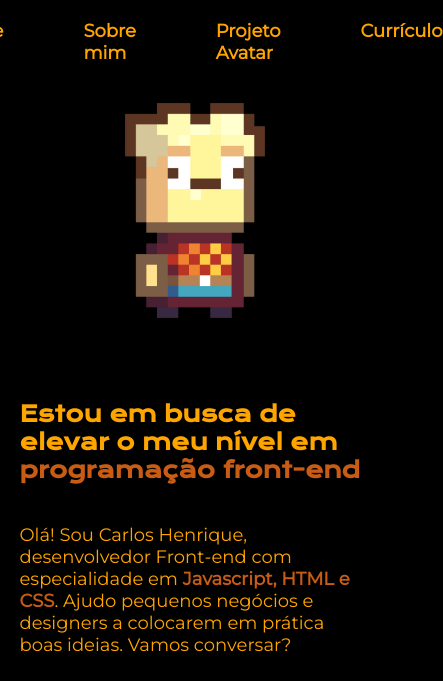
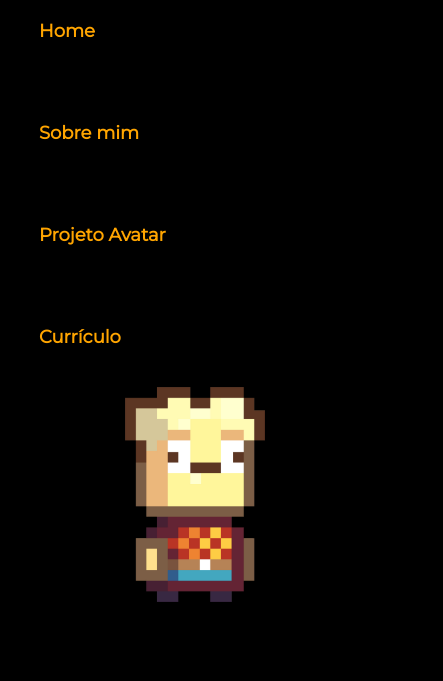
Before and after one commit to Carlos-Hen/html-e-css-do-zero, a plain HTML site: page index.html in a window 390 px wide. Shown: the top 681 px of the page, 443 px wide, since content can reach past the window. Drawn offline with nearby package versions, Linux system fonts and the light colour scheme.

Commit message:
melhorando o style.css

```diff
--- a/styles/style.css
+++ b/styles/style.css
@@ -139,12 +139,12 @@ body {
 
 @media (max-width: 1200px) {
 	.cabecalho {
-		padding: 5% 20% 5% 20%;
+		padding: 5% 10% 5% 10%;
 	}
 
 	.cabecalho__menu {
 		justify-content: center;
-		flex-direction: row;
+		flex-direction: column;
 	}
 
 	.apresentacao {
```
